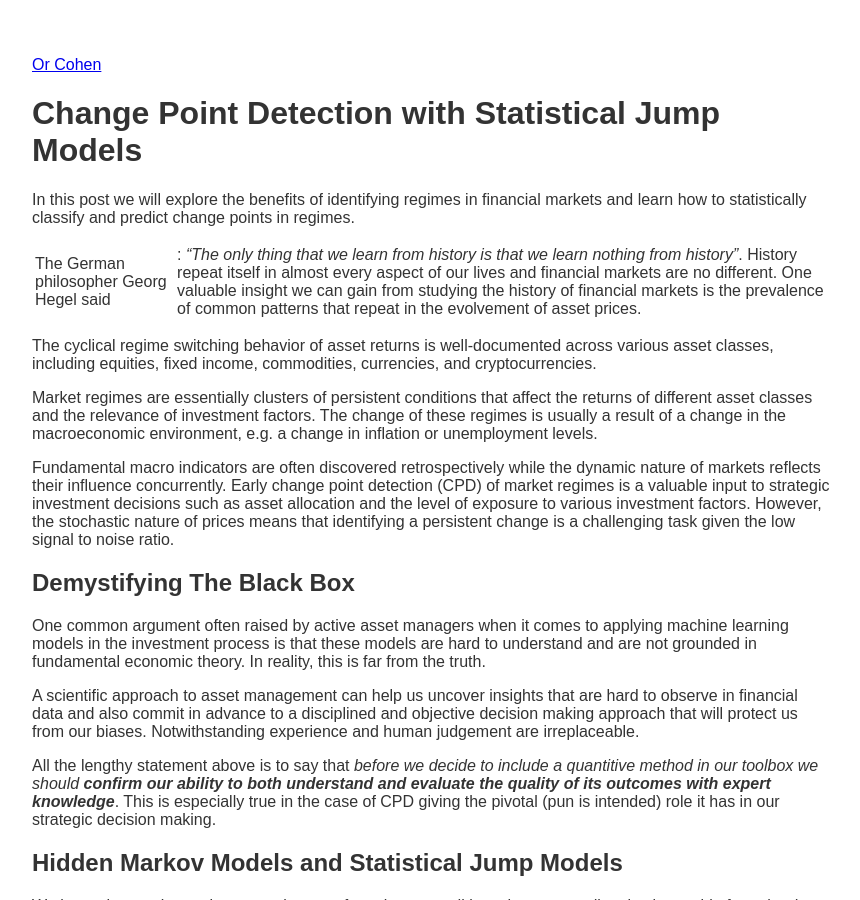
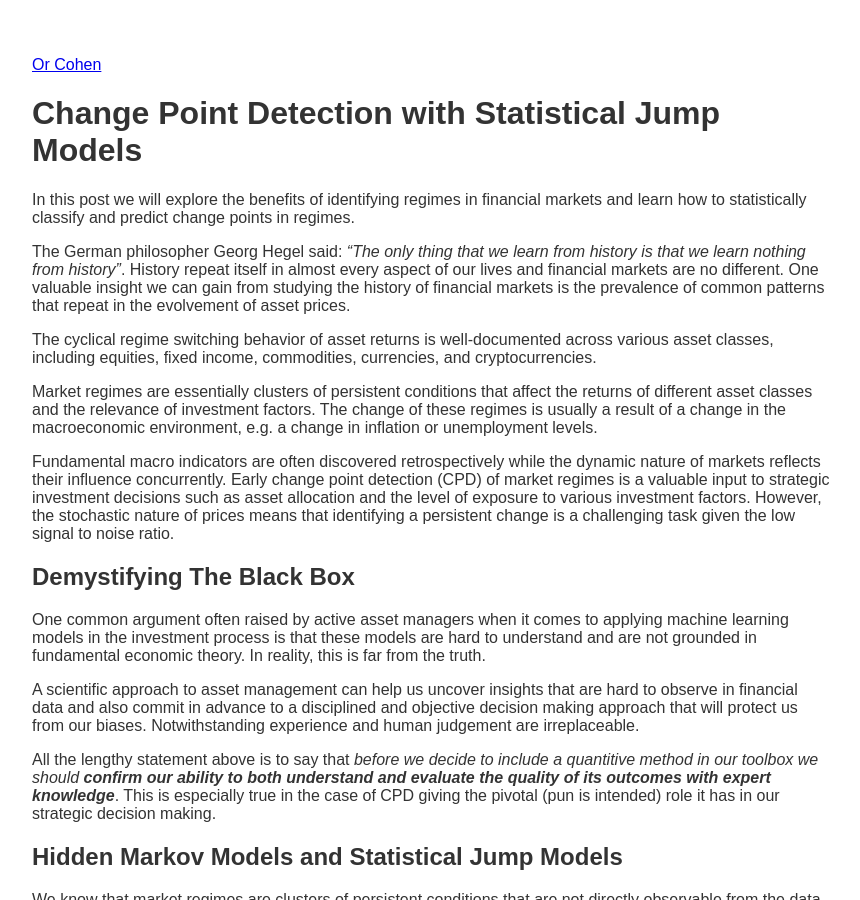
Before and after one commit to Cohen-Or/cohen-or.github.io, a Jekyll site: the page built from posts/sjm.md, in a window 1280 px wide and 900 px high. Shown: the whole window, without its empty margins (208-1068 px from the left). Built offline with Jekyll 4.4.1, drawn with Linux system fonts in a browser that asks for light colours; our own code applies the rules of GitHub Pages for plain Markdown files.

Commit message:
Update sjm.md

```diff
--- a/posts/sjm.md
+++ b/posts/sjm.md
@@ -2,7 +2,7 @@
 # Change Point Detection with Statistical Jump Models
 In this post we will explore the benefits of identifying regimes in financial markets and learn how to statistically classify and predict change points in regimes.
 
-The German philosopher Georg Hegel said|: *"The only thing that we learn from history is that we learn nothing from history"*. History repeat itself in almost every aspect of our lives and financial markets are no different.  One valuable insight we can gain from studying the history of financial markets is the prevalence of common patterns that repeat in the evolvement of asset prices.
+The German philosopher Georg Hegel said: *"The only thing that we learn from history is that we learn nothing from history"*. History repeat itself in almost every aspect of our lives and financial markets are no different.  One valuable insight we can gain from studying the history of financial markets is the prevalence of common patterns that repeat in the evolvement of asset prices.
 
 The cyclical regime switching behavior of asset returns is well-documented across various asset classes, including equities, fixed income, commodities, currencies, and cryptocurrencies.
 
```
